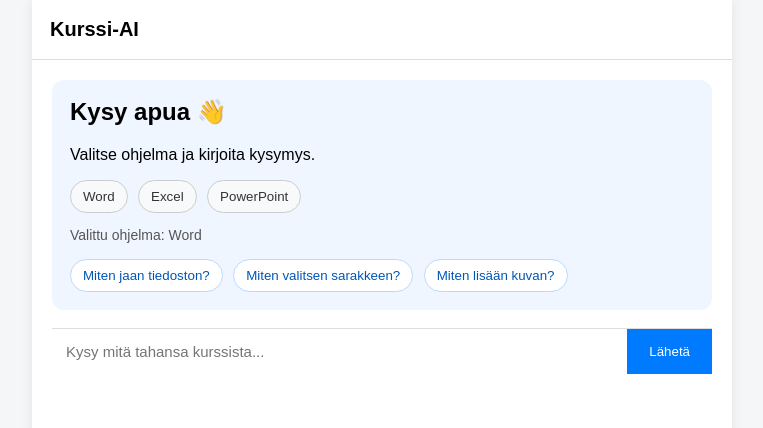
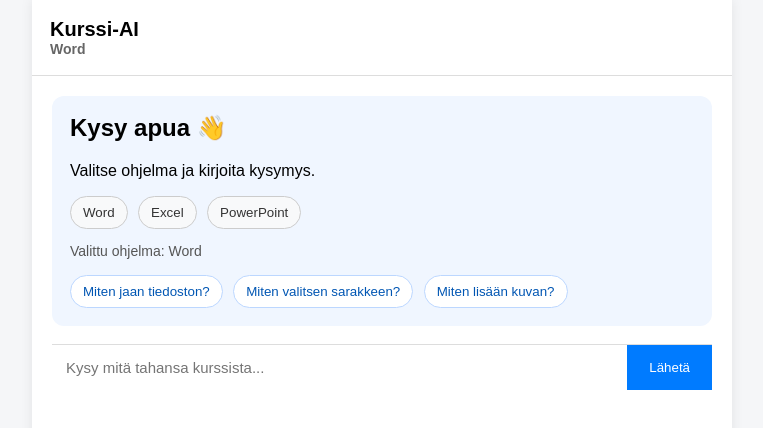
Before and after one commit to DLSDesign/kurssi-ai, a website: page public/index.html in a window 1280 px wide. Both pictures are taken after a click on the button "Word". Shown: the whole page, without its empty margins (258-1021 px from the left). Drawn offline with Linux system fonts and the light colour scheme.

Commit message:
naytetaan valittu ohjelma

```diff
--- a/public/index.html
+++ b/public/index.html
@@ -164,9 +164,10 @@ transition: opacity 0.3s ease, transform 0.3s ease;
 
 <div class="container">
 
-  <div class="header">
-    Kurssi-AI
-  </div>
+<div class="header">
+  Kurssi-AI
+  <div id="headerOhjelma" style="font-size:14px; color:#666;"></div>
+</div>
 
   <div id="chat">
 <div id="welcome" class="welcome">
@@ -218,6 +219,10 @@ function valitseOhjelma(ohjelma) {
     : "Ohjelmaa ei ole rajattu.";
 
   document.getElementById("valittuOhjelma").innerText = teksti;
+
+  // 🔥 uusi rivi
+  document.getElementById("headerOhjelma").innerText =
+    ohjelma ? ohjelma : "";
 }
 function piilotaAloitusruutu() {
   const welcome = document.getElementById("welcome");
```
